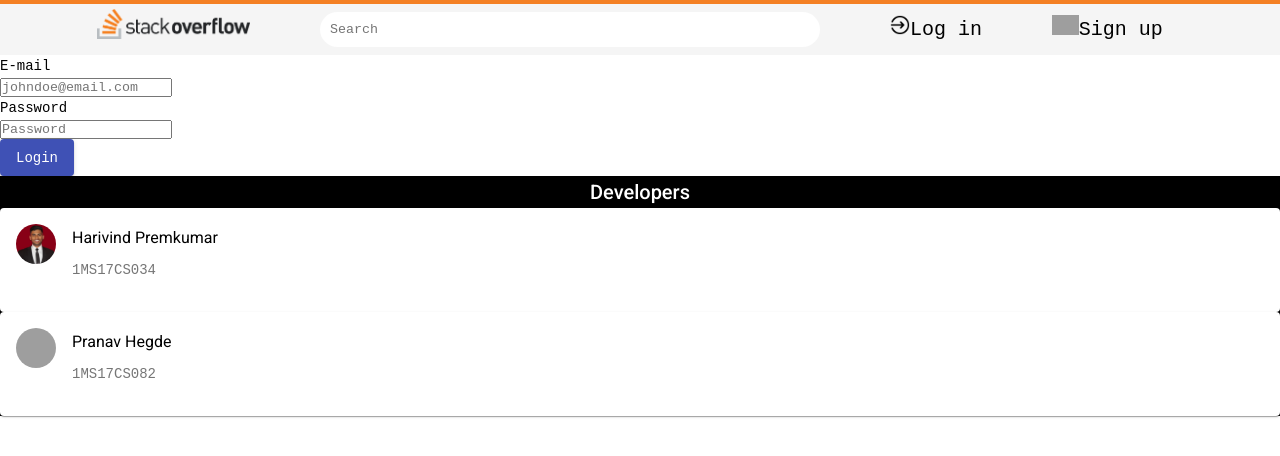
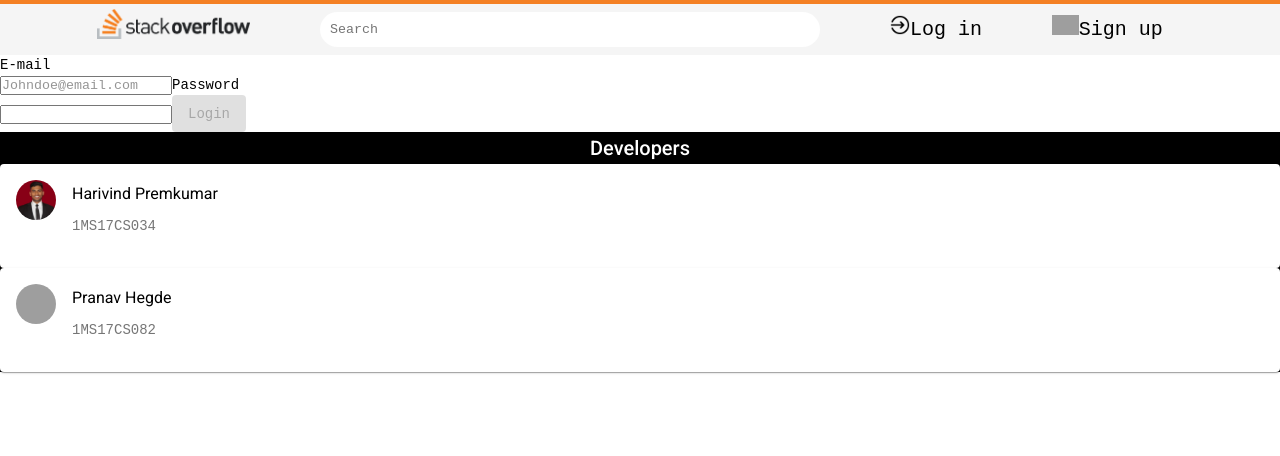
Before and after one commit to Harivind/StackOverflow, an Angular app: page /login in a window 1280 px wide. Shown: the top 456 px of the page. Built offline with nearby package versions, Linux system fonts and the light colour scheme; grey boxes are pictures that could not be loaded.

Commit message:
Added Login and logout

```diff
--- a/src/app/account.service.ts
+++ b/src/app/account.service.ts
@@ -3,6 +3,7 @@ import { Injectable } from "@angular/core";
 import { Router } from "@angular/router";
 import { HttpClient } from "@angular/common/http";
 import { environment } from "../environments/environment";
+import { DataSharingService } from "./data-sharing.service"
 
 import { User } from "./shared/user";
 
@@ -12,7 +13,7 @@ import { User } from "./shared/user";
 export class AccountService {
   public user: User;
   _resp;
-  constructor(private router: Router, private http: HttpClient) {
+  constructor(private router: Router, private http: HttpClient, private dataSharingService: DataSharingService) {
     //this.user.token= JSON.parse(localStorage.getItem("user"));
   }
 
@@ -21,15 +22,25 @@ export class AccountService {
   }
 
   login(user: User) {
-    return this.http.post("/api/authenticate", this.user).subscribe((data) => {
-      localStorage.setItem("user", JSON.stringify(user));
-      alert(data);
-      this.router.navigate(["/"]);
+    console.log("Login accservice called")
+    return this.http.post("http://localhost:3000/login", user).subscribe((data) => {
+      this._resp = data;
+      console.log(data)
+      if (this._resp.status == 'Success') {
+        console.log("Succesful Login")
+        localStorage.setItem("user", JSON.stringify(this._resp.user));
+        this.dataSharingService.isUserLoggedIn.next(true)
+        this.router.navigate(["/"])
+      }
+      else
+        alert("Invalid Credentials");
+      // this.router.navigate(["/"]);
     });
   }
 
   logout() {
     localStorage.removeItem("user");
+    this.dataSharingService.isUserLoggedIn.next(false);
     this.router.navigate(["/login"]);
   }
 
--- a/src/app/app.component.html
+++ b/src/app/app.component.html
@@ -19,13 +19,13 @@
 
     <a href="/"><img src="../assets/images/logo.png " height="30 "></a>
     <input type="search " placeholder="Search " name="search " id="search-bar">
-    <div *ngIf=!logedin>
+    <div *ngIf=!isUserLoggedIn>
         <a href="/login "><img src="../assets/images/login.png " height="20 ">Log in</a>
         <a href="/signup "><img src="../assets/images/signup.png " height="20 ">Sign up</a>
     </div>
-    <div *ngIf=logedin>
+    <div *ngIf=isUserLoggedIn>
         <a href="/profile">Profile<mat-icon>{{'face'}}</mat-icon></a>
-        <a href="/logout ">Log Out<mat-icon>{{'power_settings_new'}}</mat-icon></a>
+        <a (click)="logout()">Log Out<mat-icon>{{'power_settings_new'}}</mat-icon></a>
         <mat-menu>
             <button mat-menu-item>Settings</button>
             <button mat-menu-item>Help</button>
@@ -47,7 +47,8 @@
     </mat-card>
     <mat-card>
         <mat-card-header>
-            <div mat-card-avatar style="background-image: url(../assets/images/pranav.jpg);background-size: cover;"></div>
+            <div mat-card-avatar style="background-image: url(../assets/images/pranav.jpg);background-size: cover;">
+            </div>
             <mat-card-title>
                 <h3 style="color:black; ">Pranav Hegde</h3>
             </mat-card-title>
--- a/src/app/app.component.ts
+++ b/src/app/app.component.ts
@@ -1,5 +1,7 @@
 import { Component } from "@angular/core";
 import { AccountService } from "./account.service";
+import { DataSharingService } from './data-sharing.service';
+
 @Component({
   selector: "app-root",
   templateUrl: "./app.component.html",
@@ -7,8 +9,14 @@ import { AccountService } from "./account.service";
 })
 export class AppComponent {
   title = "StackOverflow";
-  logedin: boolean = false;
-  constructor(accService: AccountService) {
-    this.logedin = accService.isLogedin();
+  isUserLoggedIn: boolean;
+  constructor(private dataSharingService: DataSharingService, private accService: AccountService) {
+    this.dataSharingService.isUserLoggedIn.subscribe(value => {
+      this.isUserLoggedIn = value;
+    });
+  }
+
+  logout() {
+    this.accService.logout()
   }
 }
--- a/src/app/app.module.ts
+++ b/src/app/app.module.ts
@@ -13,8 +13,8 @@ import { MatFormFieldModule } from '@angular/material/form-field';
 import { MatInputModule } from '@angular/material/input';
 import { HttpClient } from '@angular/common/http';
 import { HttpClientModule } from '@angular/common/http';
-import {MatIconModule} from '@angular/material/icon';
-import {MatMenuModule} from '@angular/material/menu';
+import { MatIconModule } from '@angular/material/icon';
+import { MatMenuModule } from '@angular/material/menu';
 import { MatButtonModule } from '@angular/material/button';
 
 import { LoginComponent } from './login/login.component';
@@ -22,6 +22,7 @@ import { HomeComponent } from './home/home.component';
 import { SignupComponent } from './signup/signup.component';
 import { PagenotfoundComponent } from './pagenotfound/pagenotfound.component';
 import { AskQuestionComponent } from './ask-question/ask-question.component';
+
 
 @NgModule({
   declarations: [
--- /dev/null
+++ b/src/app/data-sharing.service.ts
@@ -0,0 +1,10 @@
+import { Injectable } from '@angular/core';
+import { BehaviorSubject } from 'rxjs';
+
+@Injectable({
+  providedIn: 'root'
+})
+
+export class DataSharingService {
+  public isUserLoggedIn: BehaviorSubject<boolean> = new BehaviorSubject<boolean>(false);
+}
--- a/src/app/login/login.component.html
+++ b/src/app/login/login.component.html
@@ -1,5 +1,8 @@
-<label for="email">E-mail</label><br>
-<input type="text" name="email" placeholder="johndoe@email.com"><br>
-<label for="password">Password</label><br>
-<input type="text" name="password" placeholder="Password"><br>
-<button type="submit" mat-raised-button color="primary" onsubmit="">Login</button><br>
+<form [formGroup]='login' (ngSubmit)=loginUser()>
+    <label for="email">E-mail</label><br>
+    <input matInput placeholder="Johndoe@email.com" formControlName="email"
+        pattern="[a-z0-9._%+-]+@[a-z0-9.-]+\.[a-z]{2,}$">
+    <label for="password">Password</label><br>
+    <input matInput [type]="hide ? 'password' : 'text'" formControlName="password" required>
+    <button type="submit" mat-raised-button color="primary" [disabled]="!login.valid">Login</button><br>
+</form>
--- a/src/app/login/login.component.ts
+++ b/src/app/login/login.component.ts
@@ -1,19 +1,44 @@
 import { Component, OnInit } from '@angular/core';
-
+import { FormControl, FormGroup, FormBuilder, Validators, } from "@angular/forms";
 import { AccountService } from '../account.service';
 
 @Component({
   selector: 'app-login',
   templateUrl: './login.component.html',
   styleUrls: ['./login.component.scss'],
-  providers: [AccountService],
 })
+
 export class LoginComponent implements OnInit {
+  hide = true;
+  submitted: boolean;
+  status: boolean;
+  login: FormGroup;
 
-  9
-  constructor() { }
+  constructor(
+    private formbuilder: FormBuilder,
+    private accService: AccountService
+  ) { }
 
-  ngOnInit(): void {
+  ngOnInit() {
+    this.submitted = false;
+    this.login = this.formbuilder.group({
+      // firstName: ["", Validators.required],
+      // lastName: ["", Validators.required],
+      email: ["", Validators.required],
+      password: ["", Validators.required]
+    });
+  }
+
+  loginUser() {
+    this.submitted = true;
+    console.log(this.login.value)
+    this.accService.login(this.login.value);
+    console.log("signup status: " + this.status);
+
+  }
+
+  get formData() {
+    return this.login.controls;
   }
 
 }
```
Also changed, not shown: src/app/signup/signup.component.ts (+6 -6 lines), 1 other file (tests, documents, lock files or other folders). Lines whose indentation alone changed are shown as unchanged.
